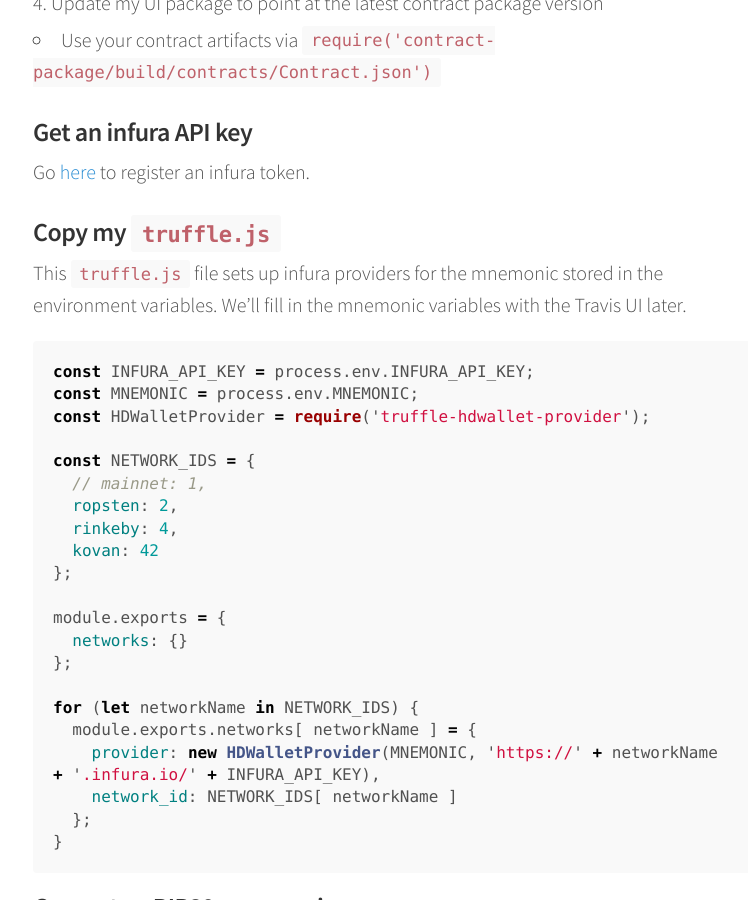
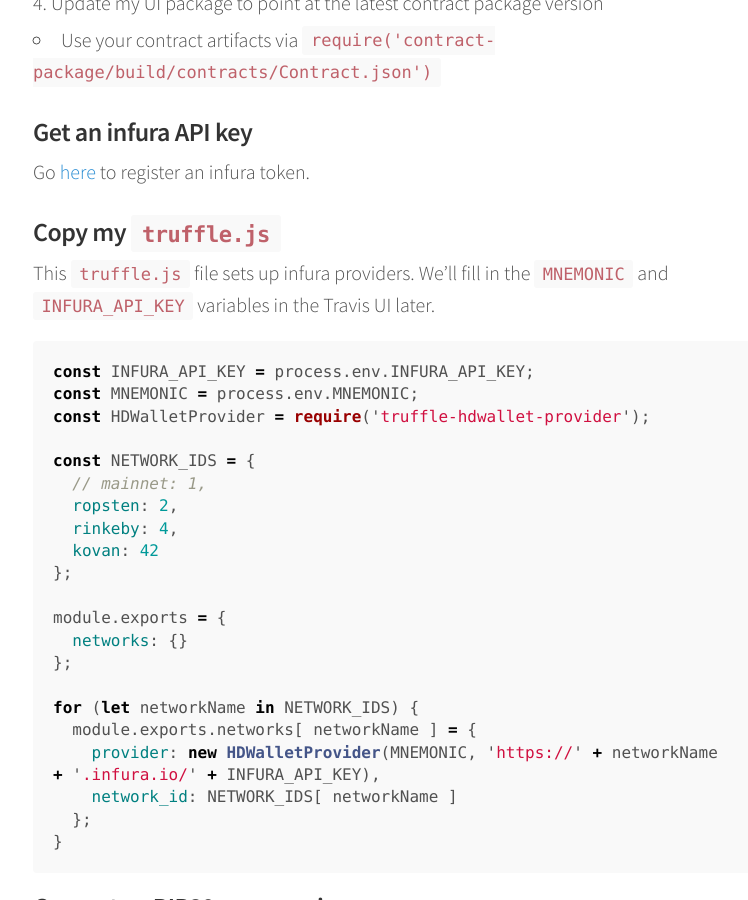
Before and after one commit to moodysalem/moodysalem.github.io, a Jekyll site: the page built from _posts/2017-10-23-Using_Travis_CI_to_Deploy_Ethereum_Smart_Contracts.markdown, in a window 1280 px wide and 900 px high, scrolled down 937 px. Shown: the whole window, without its empty margins (247-995 px from the left). Built offline with Jekyll 4.4.1, drawn with Linux system fonts in a browser that asks for light colours; nearby versions of some CDN libraries; comment, search, counter and statistics services are not loaded.

Commit message:
more tips

````diff
--- a/_posts/2017-10-23-Using_Travis_CI_to_Deploy_Ethereum_Smart_Contracts.markdown
+++ b/_posts/2017-10-23-Using_Travis_CI_to_Deploy_Ethereum_Smart_Contracts.markdown
@@ -32,8 +32,8 @@ Go [here](https://infura.io/#how-to) to register an infura token.
 
 ### Copy my `truffle.js`
 
-This `truffle.js` file sets up infura providers for the mnemonic stored in the environment variables. We'll fill in
-the mnemonic variables with the Travis UI later.
+This `truffle.js` file sets up infura providers. We'll fill in the `MNEMONIC` and `INFURA_API_KEY` variables
+in the Travis UI later.
 
 ```javascript
 const INFURA_API_KEY = process.env.INFURA_API_KEY;
````
